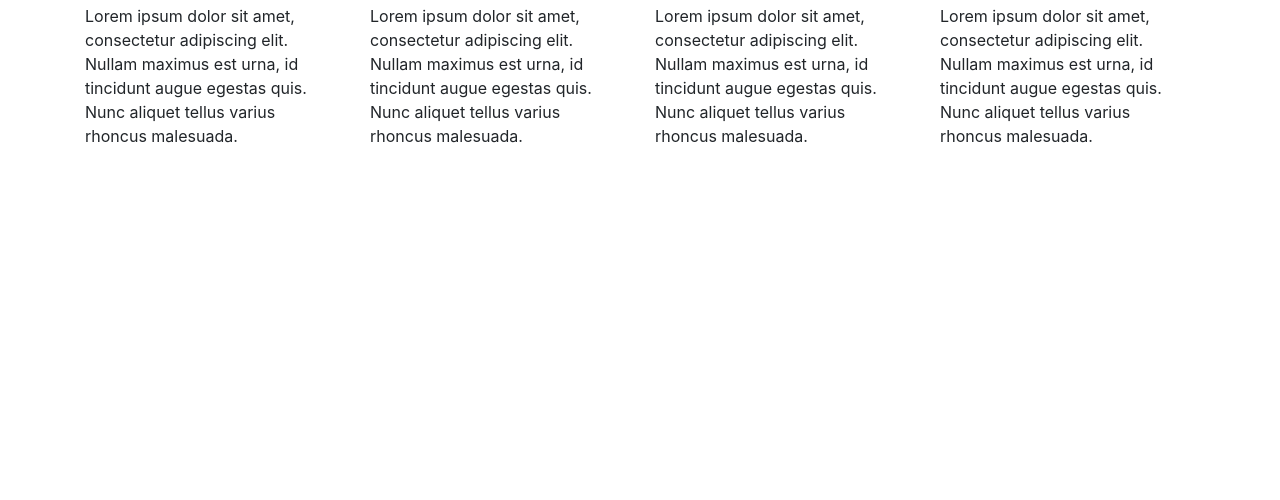
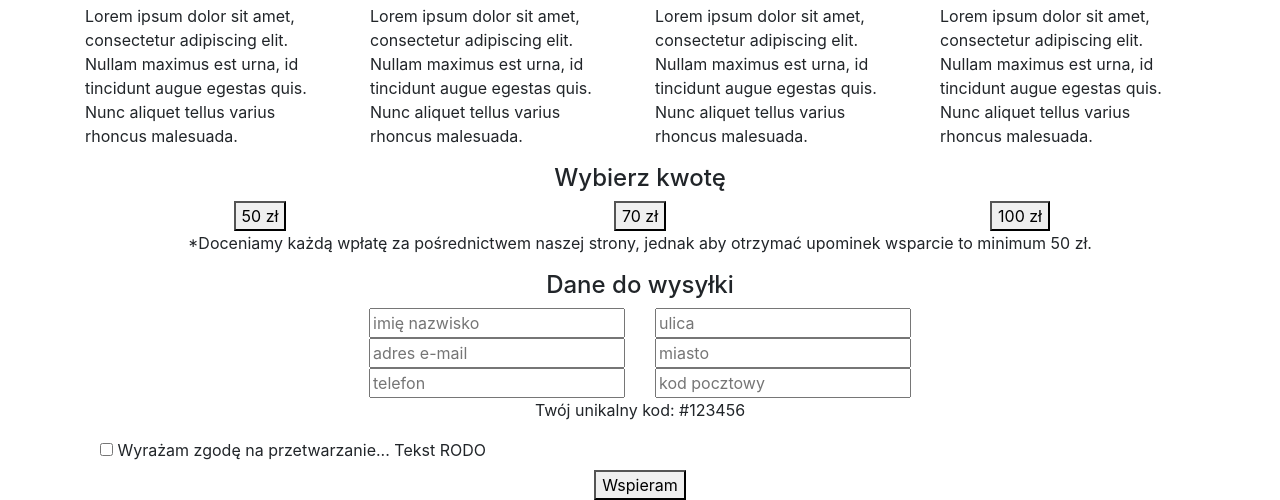
Before and after one commit to SztefkoKamil/ArtGroup-task, a website built with webpack: page src/index.html in a window 1280 px wide. Shown: the part 394-894 px from the top of the page. Before the commit the page ends 800 px from the top, so only its background shows below. Built offline with nearby package versions, Linux system fonts and the light colour scheme.

Commit message:
Add form structure with content

```diff
--- a/src/index.html
+++ b/src/index.html
@@ -86,7 +86,74 @@
   </section>
 
   <section class="form">
+    <form class="container">
 
+      <div class="row">
+        <div class="col-12">
+          <h4 class="text-center">Wybierz kwotę</h4>
+        </div>
+      </div>
+
+      <div class="row">
+        <div class="col-12 col-md-4 d-flex justify-content-center">
+          <button class="donate-btn" type="button">50 zł</button>
+        </div>
+        <div class="col-12 col-md-4 d-flex justify-content-center">
+          <button class="donate-btn" type="button">70 zł</button>
+        </div>
+        <div class="col-12 col-md-4 d-flex justify-content-center">
+          <button class="donate-btn" type="button">100 zł</button>
+        </div>
+      </div>
+
+      <div class="row">
+        <div class="col-12">
+          <p class="text-center">*Doceniamy każdą wpłatę za pośrednictwem naszej strony, jednak aby otrzymać upominek wsparcie to minimum 50 zł.</p>
+        </div>
+      </div>
+
+      <div class="row">
+        <div class="col-12 col-md-12">
+          <h4 class="text-center">Dane do wysyłki</h4>
+
+          <div class="container">
+
+            <div class="row">
+              <div class="col-12 col-md-6 d-flex flex-column align-items-center align-items-md-end">
+                <input type="text" name="name" placeholder="imię nazwisko">
+                <input type="text" name="email" placeholder="adres e-mail">
+                <input type="text" name="phone" placeholder="telefon">
+              </div>
+              <div class="col-12 col-md-6 d-flex flex-column align-items-center align-items-md-start">
+                <input type="text" name="street" placeholder="ulica">
+                <input type="text" name="city" placeholder="miasto">
+                <input type="text" name="zip" placeholder="kod pocztowy">
+              </div>
+            </div>
+
+            <div class="row">
+              <div class="col-12 col-md-12">
+                <div>
+                  <p class="text-center">Twój unikalny kod: #123456</p>
+                </div>
+                <div>
+                  <label>
+                    <input type="checkbox" name="" id="">
+                    <span>Wyrażam zgodę na przetwarzanie... Tekst RODO</span>
+                  </label>
+                </div>
+                <div class="d-flex justify-content-center">
+                  <button>Wspieram</button>
+                </div>
+              </div>
+
+            </div>
+          </div>
+
+        </div>
+      </div>
+
+    </form>
   </section>
 
   <footer>
```
